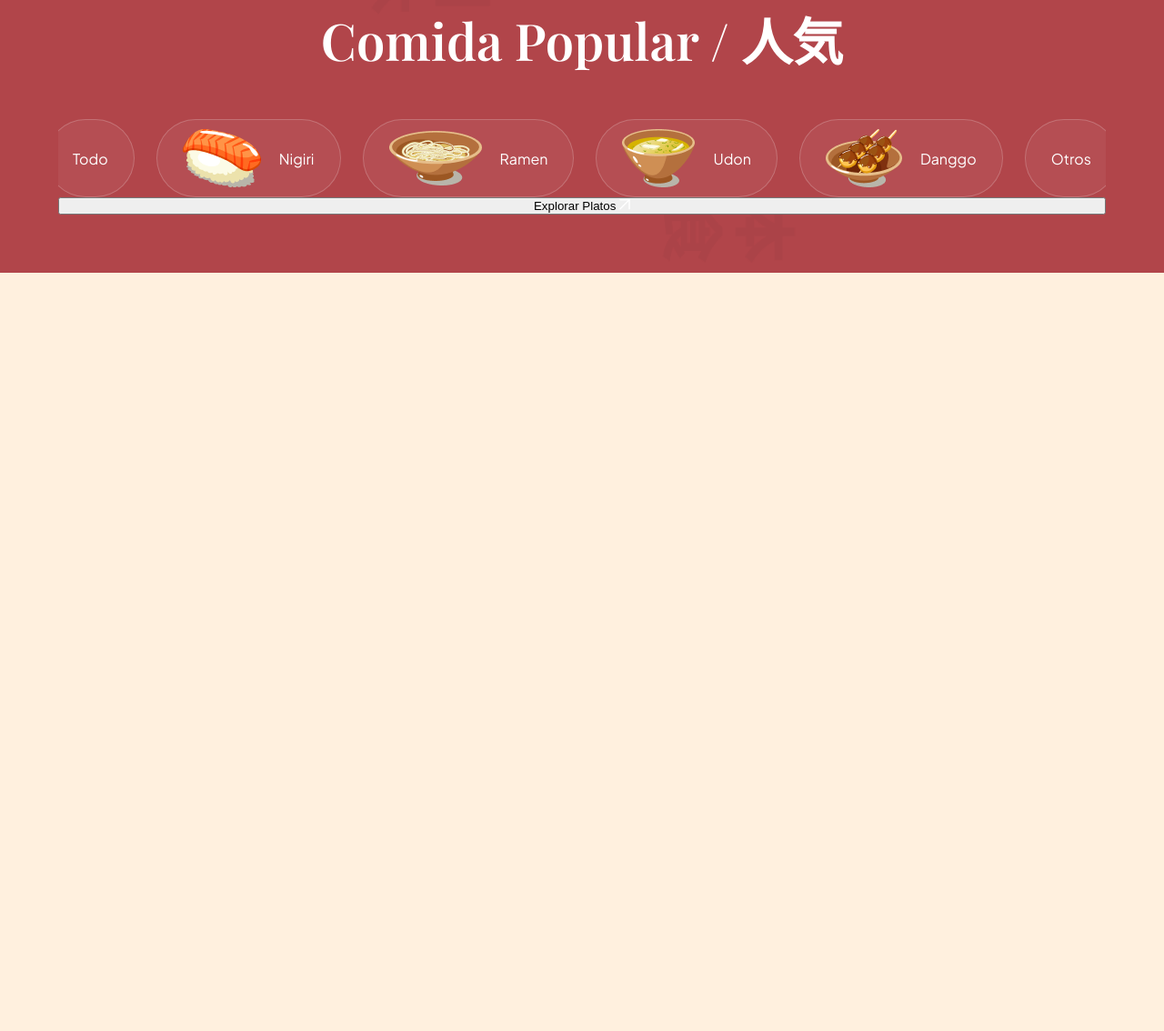
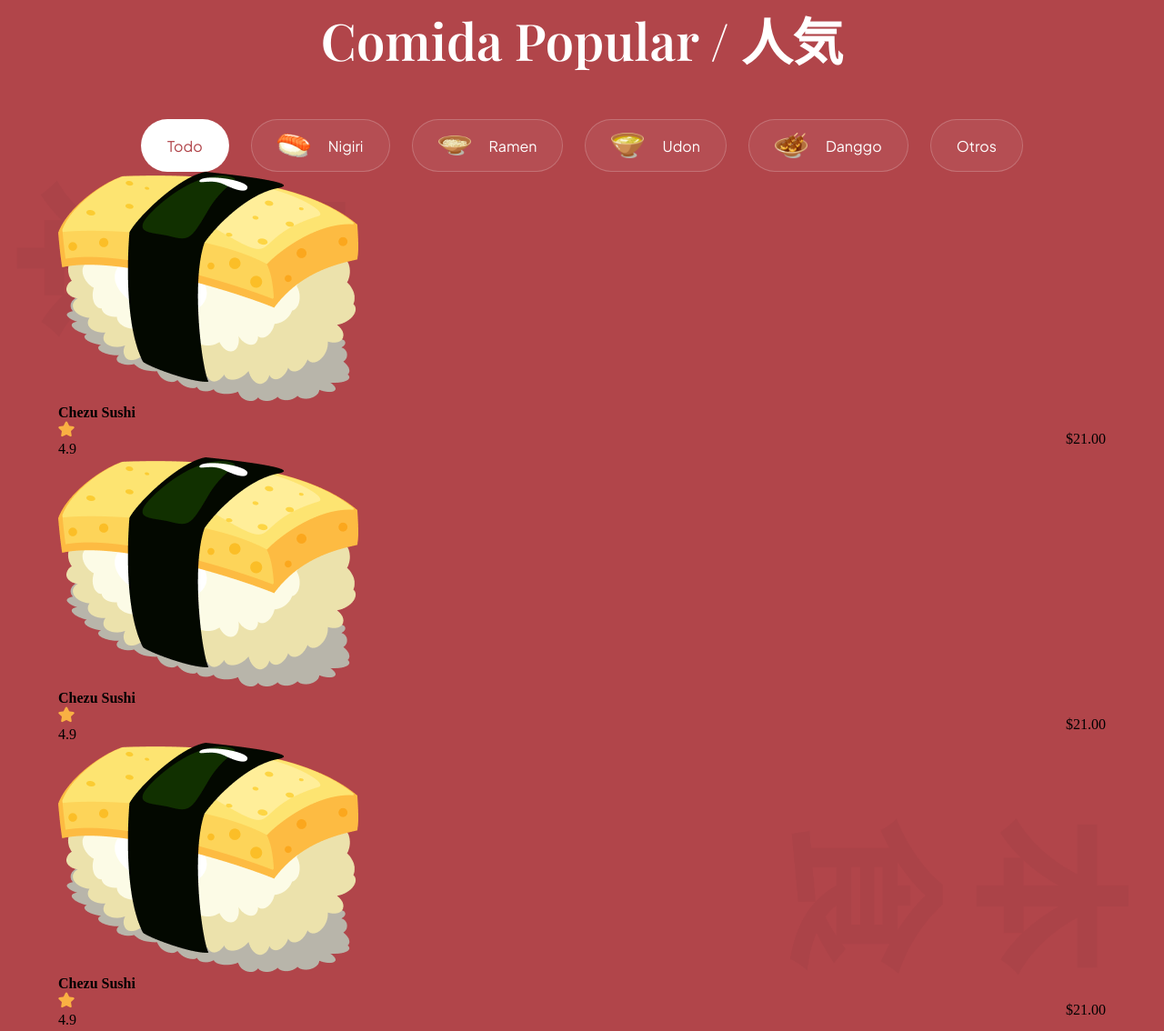
Before and after one commit to emmituwu/tienda-de-sushi, a website built with Vite: page index.html in a window 1280 px wide. Shown: the part 1577-2711 px from the top of the page at 91% size. Before the commit the page ends 1877 px from the top, so only its background shows below. Built offline with nearby package versions, Linux system fonts and the light colour scheme.

Commit message:
seccion popular :D

```diff
--- a/css/sections/popular.css
+++ b/css/sections/popular.css
@@ -51,3 +51,47 @@
     color: #fff;
     cursor: pointer;
 }
+
+
+.popular-foods__filter-btn img {
+    width: 36px;
+    height: 36px;
+    object-fit: contain;
+}
+
+.popular-foods__filter-btn.active {
+    background: #fff;
+    color: var(--primary-color);
+}
+
+.popular-foods__filter-btn:hover {
+    background: #fff;
+    color: var(--primary-color);
+}
+
+.popular-foods__button {
+    width: fit-content;
+
+    padding: 20px 30px;
+    margin: 80px auto 0;
+
+    font-weight: 500;
+    font-size: 18px;
+    line-height: 23px;
+    font-family: var(--plus-jakarta-sans);
+    color: #fff;
+
+    border: none;
+    outline: none;
+    background: var(--secondary-color);
+    border-radius: 64px;
+    cursor: pointer;
+}
+
+.popular-foods__button img {
+    width: 14px;
+    height: 14px;
+    object-fit: contain;
+
+    margin-left: 21px;
+}
--- a/index.html
+++ b/index.html
@@ -147,7 +147,44 @@
         </div>
 
         <div class="popular-foods__catalogue">
-            <!--javascript-->
+            <article class="popular-foods__card">
+                <img class="popular-foods__card-image" src="assets/sushi-12.png" alt="sushi-12">
+                <h4 class="popular-foods__card-title">Chezu Sushi</h4>
+
+                <div class="popular-foods__card-details flex-between">
+                    <div class="popular-foods__card-rating">
+                        <img src="assets/star.svg" alt="star">
+                        <p>4.9</p>
+                    </div>
+                    <p class="popular-foods__card-price">$21.00</p>
+                </div>
+            </article>
+
+            <article class="popular-foods__card">
+                <img class="popular-foods__card-image" src="assets/sushi-12.png" alt="sushi-12">
+                <h4 class="popular-foods__card-title">Chezu Sushi</h4>
+
+                <div class="popular-foods__card-details flex-between">
+                    <div class="popular-foods__card-rating">
+                        <img src="assets/star.svg" alt="star">
+                        <p>4.9</p>
+                    </div>
+                    <p class="popular-foods__card-price">$21.00</p>
+                </div>
+            </article>
+
+            <article class="popular-foods__card">
+                <img class="popular-foods__card-image" src="assets/sushi-12.png" alt="sushi-12">
+                <h4 class="popular-foods__card-title">Chezu Sushi</h4>
+
+                <div class="popular-foods__card-details flex-between">
+                    <div class="popular-foods__card-rating">
+                        <img src="assets/star.svg" alt="star">
+                        <p>4.9</p>
+                    </div>
+                    <p class="popular-foods__card-price">$21.00</p>
+                </div>
+            </article>
         </div>
 
         <button class="popular-foods__button">
```
